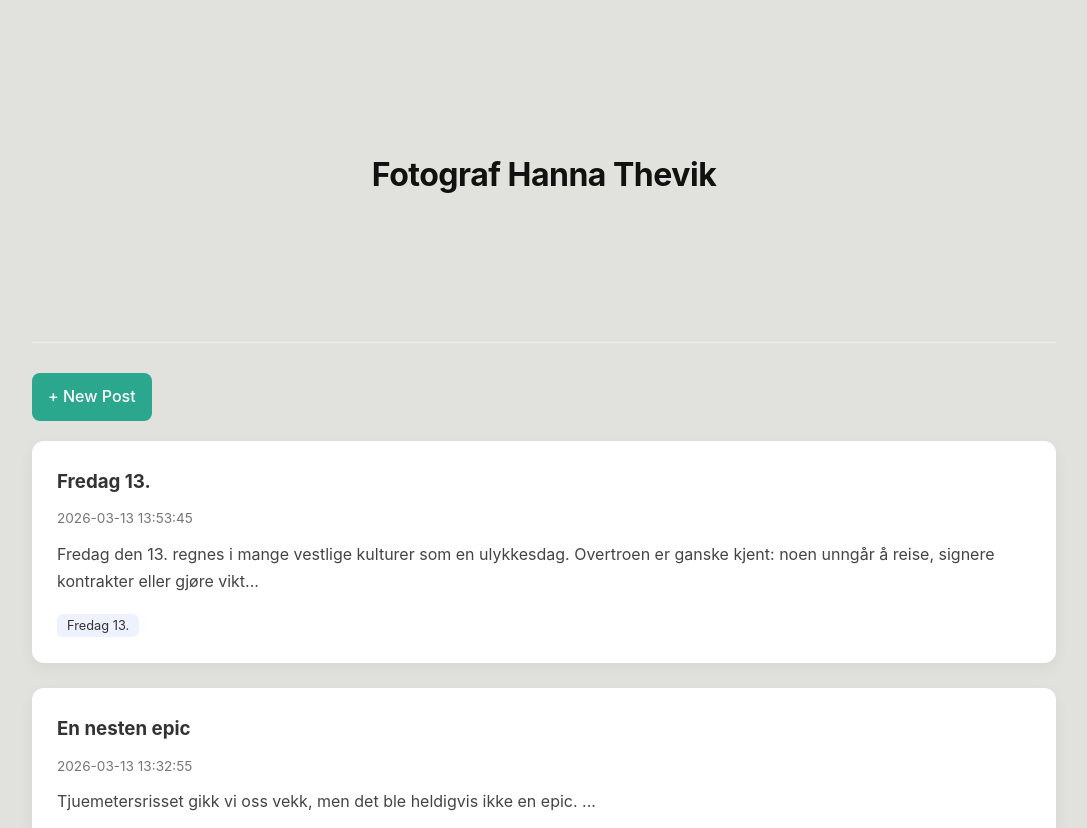
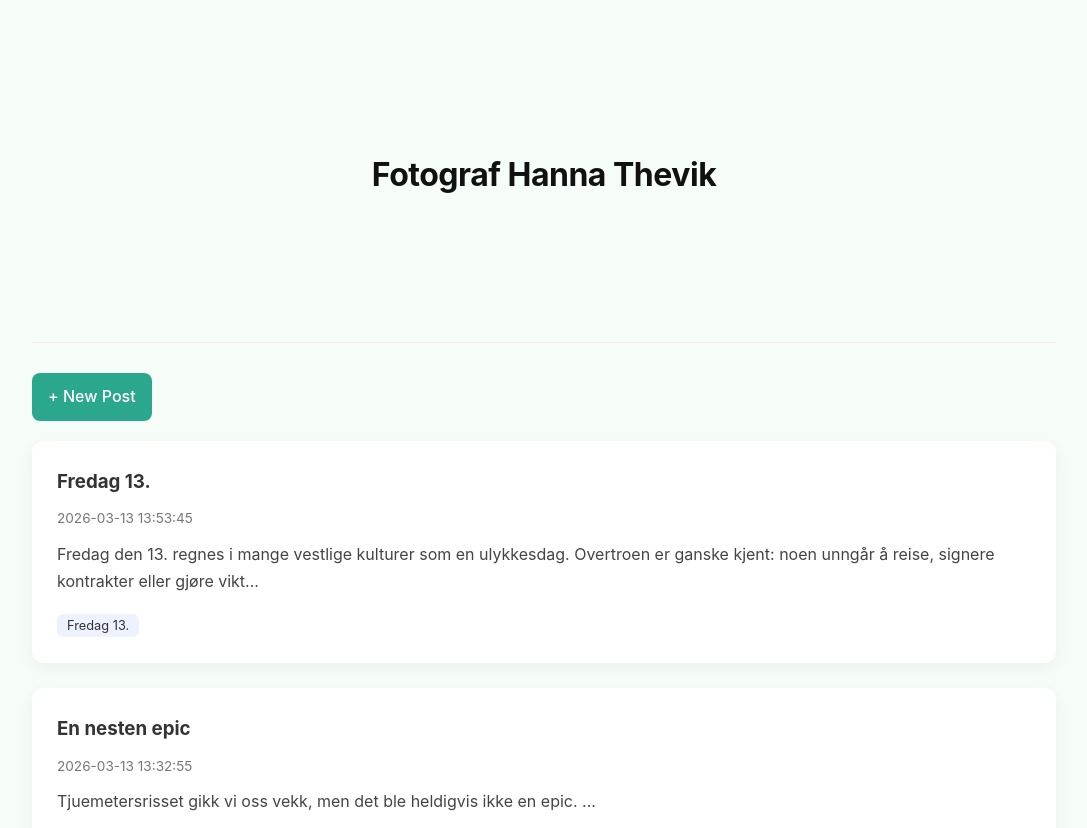
Before and after one commit to hannathevik-boop/flask_blog_project, a Flask app: page / in a window 1280 px wide. Shown: the top 828 px of the page, without its empty margins (96-1183 px from the left). Run offline with Flask 3, Linux system fonts and the light colour scheme; data comes from the database, SQL or seed files in the repository.

Commit message:
changed background color of header and removed button styling to match the new design. Also added a fixed height to the post cards for a more uniform look.

```diff
--- a/static/style.css
+++ b/static/style.css
@@ -1,6 +1,6 @@
 body {
     font-family: -apple-system, BlinkMacSystemFont, "Segoe UI", Roboto, Arial, sans-serif;
-    background-color: #e1e1dd;
+    background-color: #f6fcf7;
     margin: 0;
     padding: 10rem;
     color: #333;
@@ -15,7 +15,7 @@ header {
 .site-header {
     position: sticky;
     top: 0;
-    background: #e1e1dd;
+    background: #f6fcf7;
     padding: 20px 0;
     z-index: 100;
 }
```
